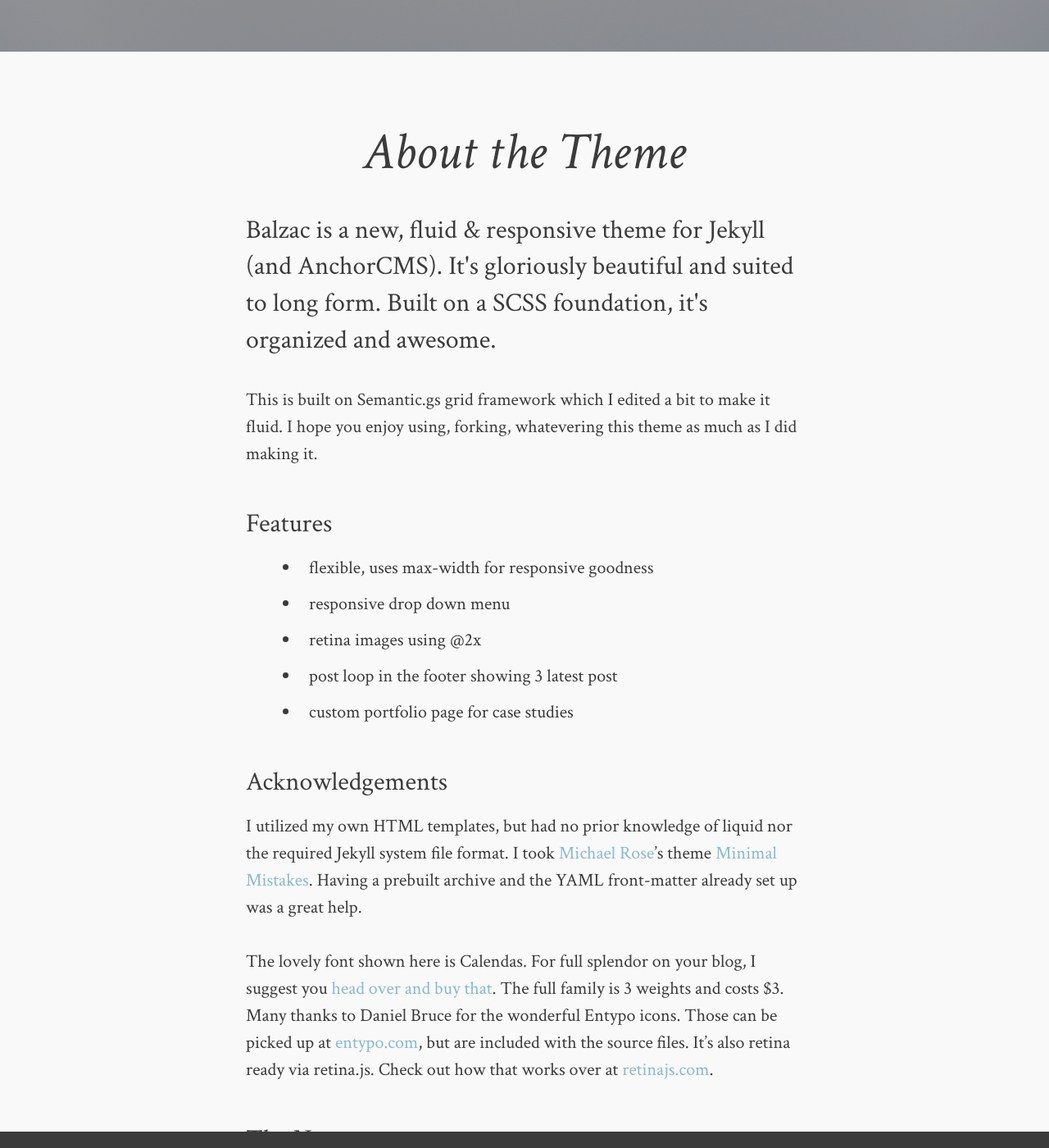
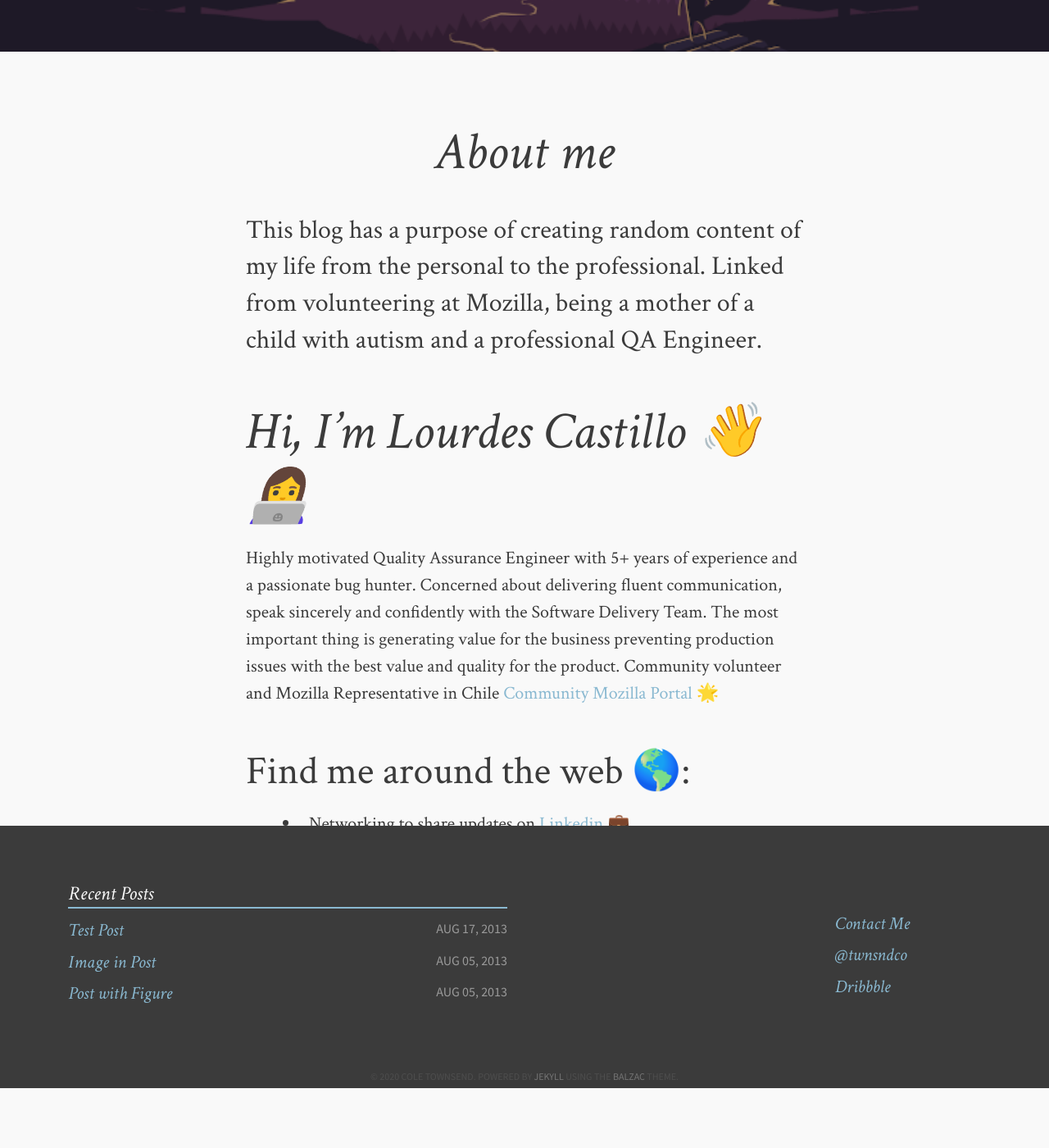
Before and after one commit to lourcastillo/lourcastillo.github.io, a Jekyll site: the page built from about.md, in a window 1280 px wide and 1400 px high, scrolled down 487 px. Shown: the whole window at 82% size. Built offline with Jekyll 4.4.1, drawn with Linux system fonts in a browser that asks for light colours; comment, search, counter and statistics services are not loaded; after the commit the page ends 1814 px from its top, so only the background shows below that; some of the changed text lies outside the part shown.

Commit message:
Adding changes on about me

```diff
--- a/about.md
+++ b/about.md
@@ -1,26 +1,18 @@
 ---
 layout: post
 permalink: /about/index.html
-title: About the Theme
-description: Balzac is a new, fluid & responsive theme for Jekyll (and AnchorCMS). It's gloriously beautiful and suited to long form. Built on a SCSS foundation, it's organized and awesome.
+title: About me
+description: This blog has a purpose of creating random content of my life from the personal to the professional. Linked from volunteering at Mozilla, being a mother of a child with autism and a professional QA Engineer.
 tags: [about, Jekyll, theme, responsive]
 image:
-  feature: soft-trees.jpg
+  feature: newllca.png
 ---
 
-This is built on Semantic.gs grid framework which I edited a bit to make it fluid. I hope you enjoy using, forking, whatevering this theme as much as I did making it.
+# Hi, I'm Lourdes Castillo 👋 👩‍💻
+Highly motivated Quality Assurance Engineer with 5+ years of experience and a passionate bug hunter. Concerned about delivering fluent communication, speak sincerely and confidently with the Software Delivery Team. The most important thing is generating value for the business preventing production issues with the best value and quality for the product. Community volunteer and Mozilla Representative in Chile <a href="https://community.mozilla.org/people/lourcastillo/">Community Mozilla Portal 🌟</a>
 
-### Features
-* flexible, uses max-width for responsive goodness
-* responsive drop down menu
-* retina images using @2x
-* post loop in the footer showing 3 latest post
-* custom portfolio page for case studies
-
-### Acknowledgements
-I utilized my own HTML templates, but had no prior knowledge of liquid nor the required Jekyll system file format. I took [Michael Rose](http://twitter.com/mmistakes)'s theme [Minimal Mistakes](http://mmistakes.github.io/minimal-mistakes/). Having a prebuilt archive and the YAML front-matter already set up was a great help.
-
- The lovely font shown here is Calendas. For full splendor on your blog, I suggest you [head over and buy that](http://calendasplus.com/). The full family is 3 weights and costs $3. Many thanks to Daniel Bruce for the wonderful Entypo icons. Those can be picked up at [entypo.com](http://entypo.com), but are included with the source files. It's also <b>retina ready</b> via retina.js. Check out how that works over at [retinajs.com](http://retinajs.com).
-
-### The Name
-Balzac was a famous writer, known for his beautiful prose. I read some Balzac in school, but mostly feel comfort in the name of my favorite coffee shop in Stratford, Ontario.
+## Find me around the web 🌎:
+- Networking to share updates on <a href="https://www.linkedin.com/in/lourcastillo/">Linkedin</a> 💼
+- Twitter <a href="https://www.twitter.com/lourcastle"> lourcastle</a> 💬
+- Instagram <a href="https://www.instagram.com/lourcastillo"> lourcastillo</a> 🎀
+- Sharing some mozillians news <a href="https://discourse.mozilla.org/u/lourcastillo/summary">Discourse</a> 🔭
```
